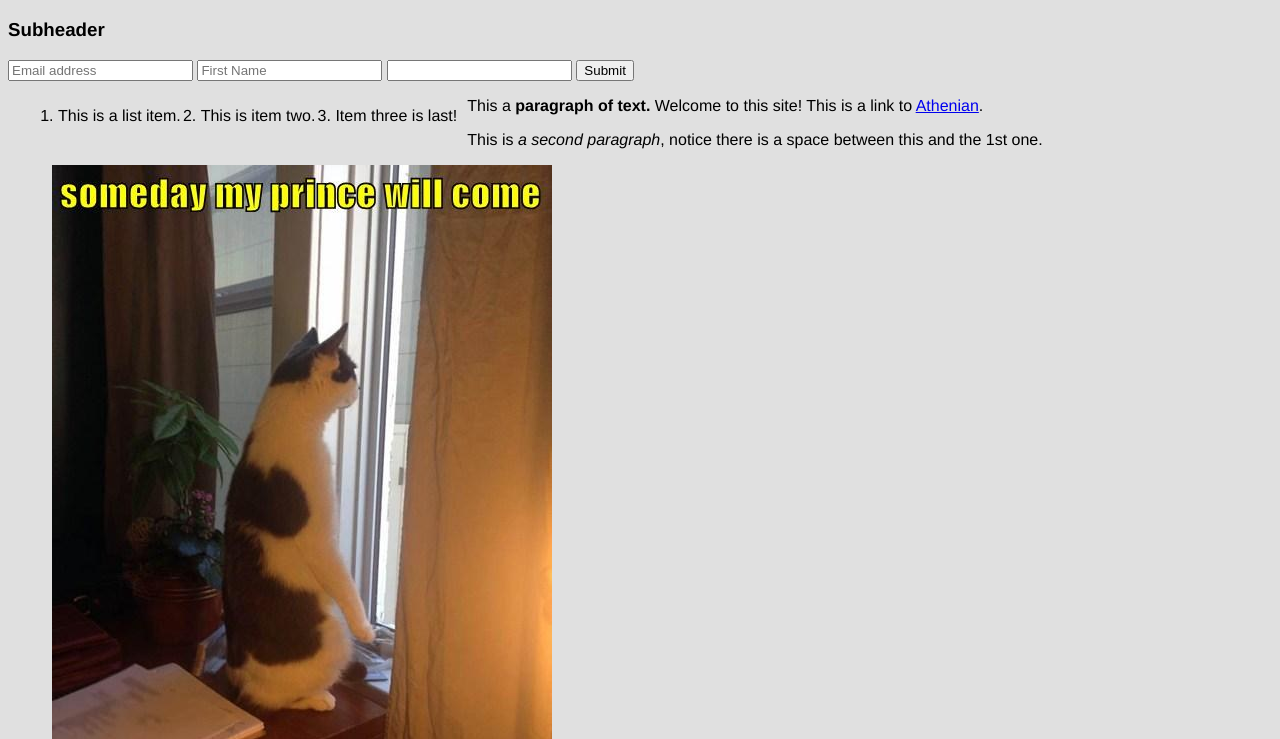
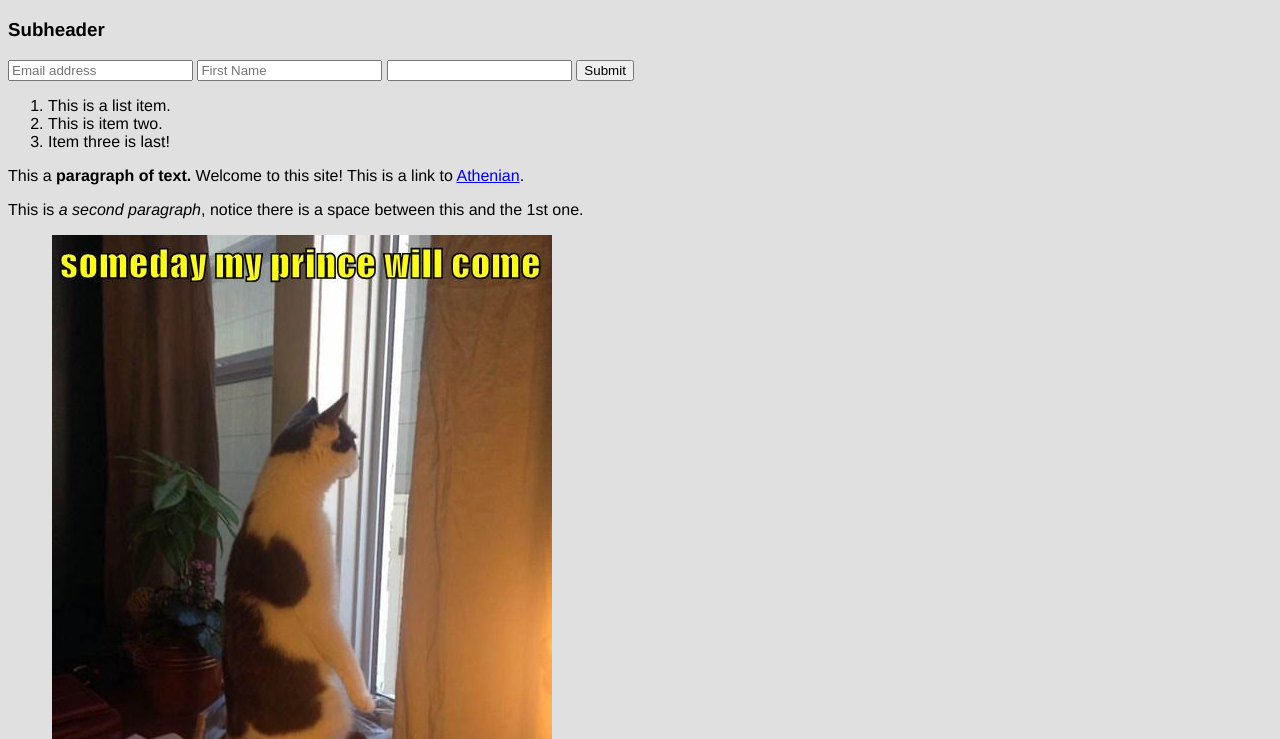
Before and after one commit to kevinburke/athenian.me, a plain HTML site: page examples/index.html in a window 1280 px wide. Shown: the part 61-800 px from the top of the page. Drawn offline with nearby package versions, Linux system fonts and the light colour scheme.

Commit message:
Update styles

```diff
--- a/examples/style.css
+++ b/examples/style.css
@@ -7,11 +7,6 @@ body {
     list-style-type: none;
 }
 
-.item {
-    float: left;
-    margin: 10px;
-}
-
 @media only screen and (max-width: 560px) {
     .side-panel {
         display: none;
```
